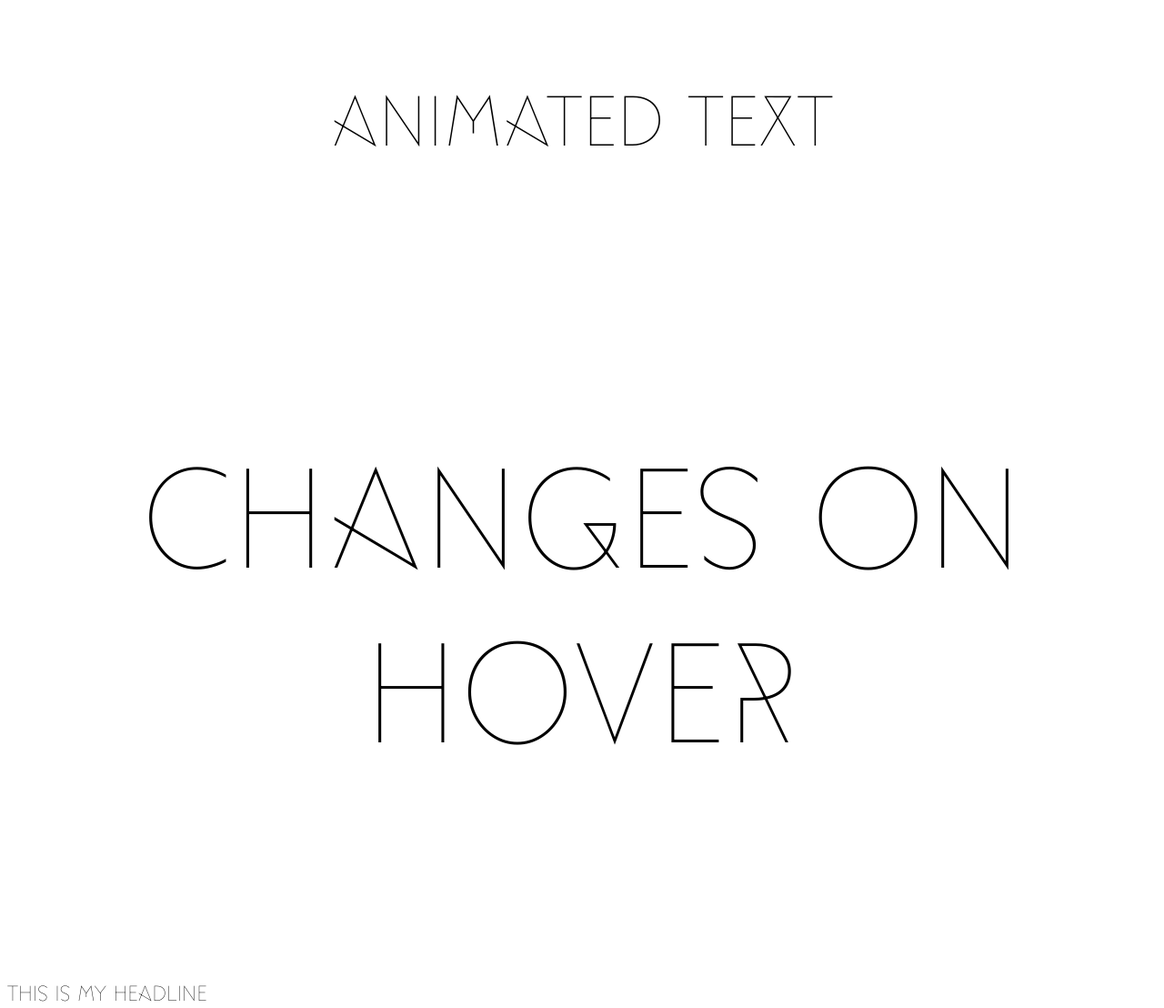
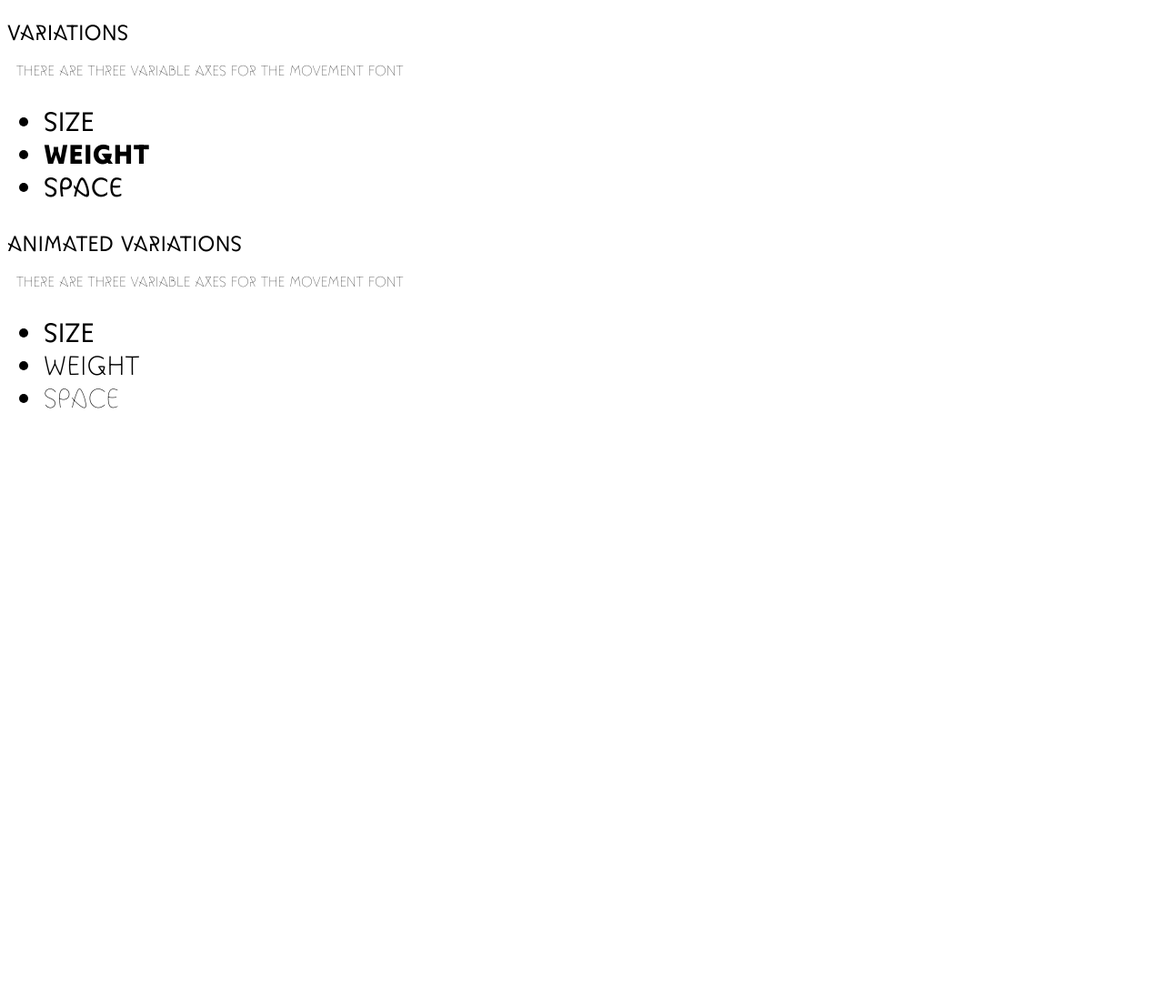
Before and after one commit to lahdesign/movement, a plain HTML site: page index.html in a window 1280 px wide. Shown: the top 1108 px of the page at 91% size. After the commit the page ends 800 px from the top, so only its background shows below. Drawn offline with Linux system fonts and the light colour scheme; files whose address does not match are found by name.

Commit message:
changed animations

```diff
--- a/index.html
+++ b/index.html
@@ -8,20 +8,29 @@
     <title>Document</title>
 </head>
 <body>
-    <!-- text that animates automatically -->
-    <h3>Animated text</h3>
 
-    <!-- text changes on hover -->
-    <h1 class="variable-font">changes on hover</h1>
-
-    <h2>This is my headline</h2>
-    <p>Lorem, ipsum dolor sit amet consectetur adipisicing elit. Voluptate rerum obcaecati minima eaque in sit adipisci pariatur consequatur! Sunt eaque a modi et suscipit, animi itaque odio veniam dignissimos. Tenetur itaque illum maiores soluta dolor tempora, modi consequatur est ratione, esse nisi sint sed animi corrupti dicta perspiciatis, vero blanditiis totam consequuntur in dolore? Sit explicabo dolor, est eveniet, eum, ipsum reiciendis quas earum accusamus rerum cumque. Dolores aperiam similique ipsam placeat, facere debitis voluptatibus in fuga quos enim expedita ipsa reprehenderit provident ea cumque quae adipisci rerum, modi praesentium! Consequatur pariatur vel, doloremque adipisci mollitia eligendi! Doloremque ratione sed corrupti inventore? Voluptatibus ea possimus laboriosam, amet delectus consectetur sed. Harum tempora similique unde, aspernatur illo libero beatae recusandae ducimus non repellat magnam ut soluta suscipit veniam repudiandae. Laboriosam, distinctio labore totam cupiditate, quia aut voluptatibus atque tempora similique ab incidunt nisi quae odit mollitia et sunt repellat tempore id.</p>
+<section class="variations">
+    <h2>Variations</h2>
+    <p>There are three variable axes for the Movement font</p>
 
     <ul>
-        <li>Lorem ipsum dolor, sit amet consectetur</li>
-        <li>adipisicing elit. Doloremque, deserunt.</li>
-        <li>Delectus vel consectetur distinctio magni.</li>
+        <li class="size">Size</li>
+        <li class="weight">Weight</li>
+        <li class="space">Space</li>
 
     </ul>
+</section>
+
+<section class="animated-variations">
+    <h2>Animated Variations</h2>
+    <p>There are three variable axes for the Movement font</p>
+
+    <ul>
+        <li class="animated-size">Size</li>
+        <li class="animated-weight">Weight</li>
+        <li class="animated-space">Space</li>
+
+    </ul>
+</section>
 </body>
 </html>
--- a/style.css
+++ b/style.css
@@ -9,36 +9,36 @@
 body{
     font-family: "Movement", sans-serif;
 }
-.variable-font{
-    /* font-weight:1 ; */
-    height:100vh;
-    font-size: 10em;
-    display:grid;
-    place-content: center;
-    margin: 0;
-    text-align: center;
-    font-variation-settings: "wght" 100, "SPAC" 100;
-    transition:
-        font-weight 500ms,
-        font-variation-settings 3s;
+
+h2{
+    font-weight:400 ;
 }
 
-.variable-font:hover{
-    /* font-weight:500 ; */
-    height:100vh;
-    font-size: 10em;
-    display:grid;
-    place-content: center;
-    margin: 0;
-    text-align: center;
-    font-variation-settings: "wght" 800, "SPAC" 120;
+p{
+    font-weight:100 ;
+    line-height: 15px;
+    margin: 10px
+}
+
+ul{
+   font-size:30px
+}
+
+.size{
+    font-size:30px
+}
+.weight{
+    font-variation-settings: "wght" 800, "SPAC" 100;
+
+}
+.space{
+    font-variation-settings: "wght" 400, "SPAC" 800;
 }
 
 
-h3{
-    text-align: center;
-    font-size: 5em;
-    animation: weightChange 10s infinite;
+
+.animated-weight{
+animation: weightChange 4s infinite;
 }
 
 @keyframes weightChange {
@@ -49,15 +49,14 @@ h3{
 
 }
 
-h2{
-    font-weight:100 ;
-}
-p{
-    font-weight:100 ;
-    line-height: 15px;
-    margin: 10px
-}
+.animated-space{
+    animation: spaceChange 4s infinite;
+    }
 
-ul{
-   font-size:30px
-}
+    @keyframes spaceChange {
+        0%, 100%{
+            font-variation-settings: "wght" 100, "SPAC" 100;
+        }
+        50%{font-variation-settings: "wght" 100, "SPAC" 800;}
+
+    }
```
